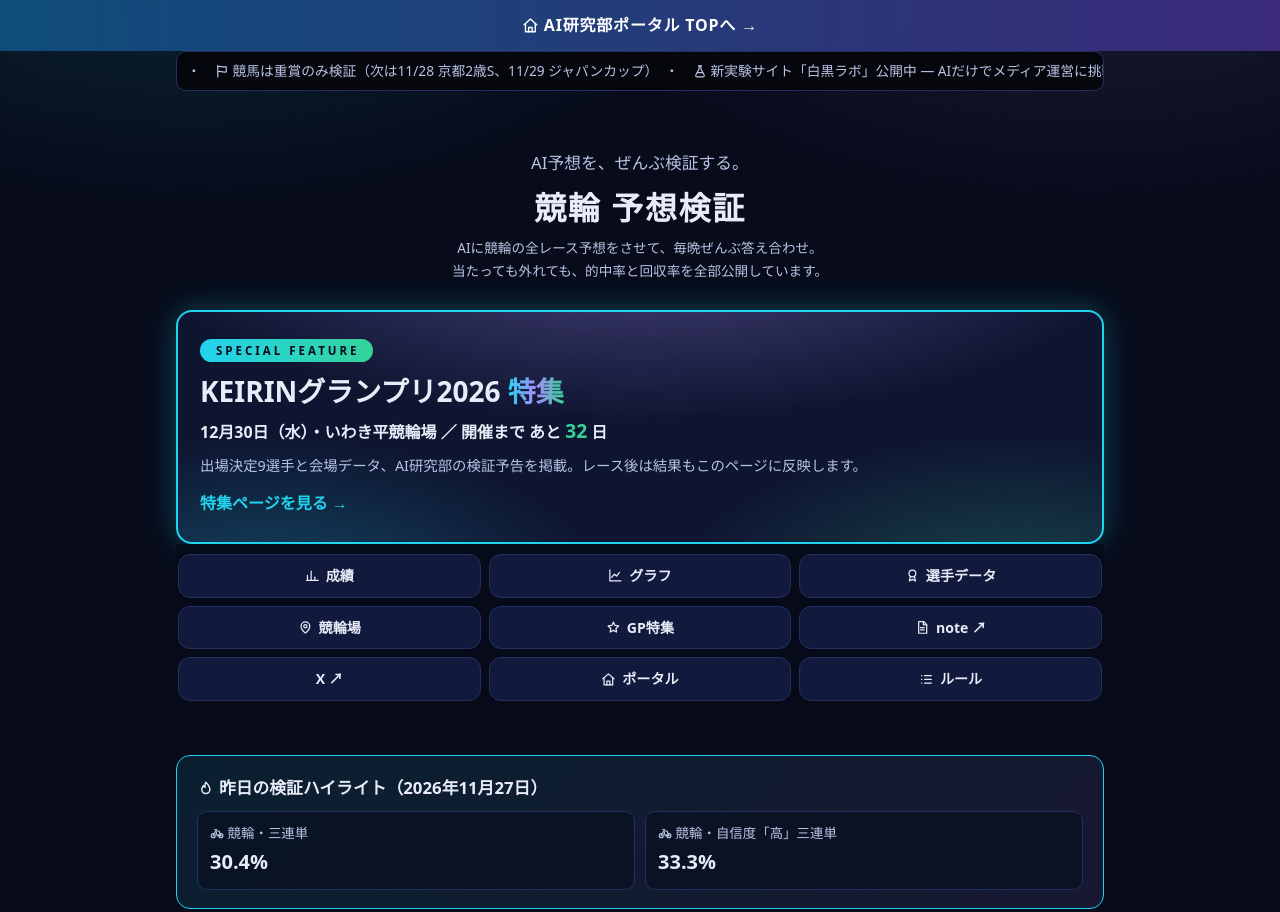
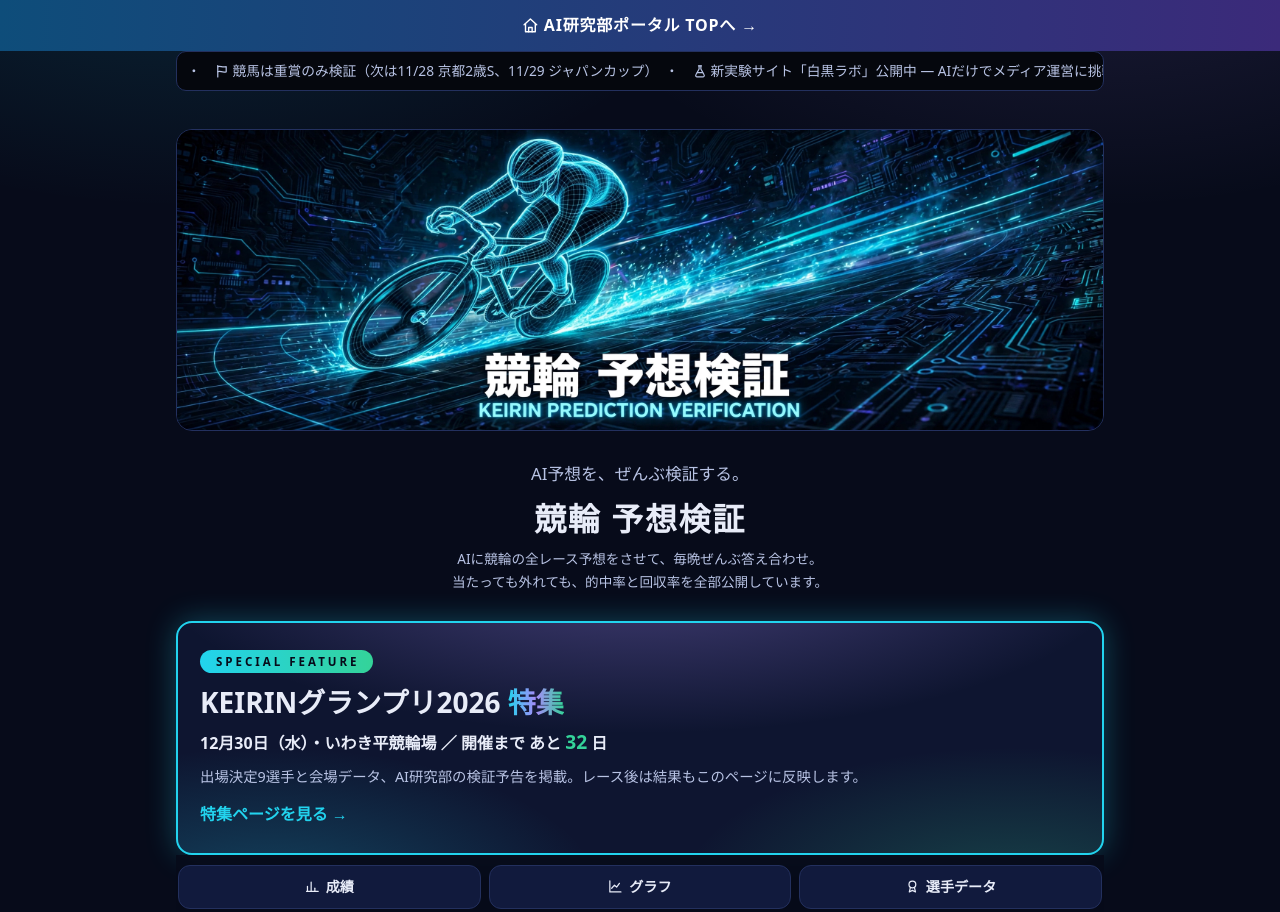
Before and after one commit to ai-kenkyubu/ai-kenkyubu.github.io, a plain HTML site: page keirin.html in a window 1280 px wide. Shown: the top 912 px of the page. Drawn offline with Linux system fonts and the light colour scheme.

Commit message:
競輪・競艇ページに専用バナーを追加して統一

```diff
--- a/keirin.html
+++ b/keirin.html
@@ -9,7 +9,7 @@
 <meta property="og:description" content="AIに競輪の全レース予想をさせて、毎晩ぜんぶ答え合わせ。当たっても外れても、的中率と回収率を全部公開する検証プロジェクト「AI研究部」の競輪ページです。">
 <meta property="og:type" content="website">
 <meta property="og:url" content="https://ai-kenkyubu.github.io/keirin.html">
-<meta property="og:image" content="https://ai-kenkyubu.github.io/banner.webp">
+<meta property="og:image" content="https://ai-kenkyubu.github.io/banner-keirin.webp">
 <meta name="twitter:card" content="summary_large_image">
 <style>
 :root{
@@ -136,6 +136,7 @@ nav.quick a{padding:10px 4px;font-size:.84rem}
 <div class="ticker"><div class="ticker-track" id="tickerTrack"><span><svg class="ic" viewBox="0 0 24 24" aria-hidden="true"><circle cx="5.5" cy="16.5" r="3.4"/><circle cx="18.5" cy="16.5" r="3.4"/><path d="M5.5 16.5L9.8 8.5h5.7l3 8"/><path d="M9.8 8.5L12.3 16.5h6.2"/><path d="M8.2 6h3.2"/></svg> 競輪・<svg class="ic" viewBox="0 0 24 24" aria-hidden="true"><path d="M12 14.5V5.5"/><path d="M12 5.5l5.5 6H12"/><path d="M4 15.5l1.6 3.5h12.8L20 15.5"/><path d="M2 21.8c2.2 0 2.2 1.4 4.4 1.4S8.6 21.8 10.8 21.8s2.2 1.4 4.4 1.4 2.2-1.4 4.4-1.4"/></svg> 競艇の全レース検証を <b>毎日公開中</b>　・　<svg class="ic" viewBox="0 0 24 24" aria-hidden="true"><path d="M5 21.5v-19"/><path d="M5 4.5c4-2.2 7 1.8 14 0v8.5c-7 1.8-10-2.2-14 0"/></svg> 競馬は重賞のみ検証（次は11/28 京都2歳S、11/29 ジャパンカップ）　・　<svg class="ic" viewBox="0 0 24 24" aria-hidden="true"><path d="M9.5 3h5"/><path d="M10.5 3v5.2L5.2 18a2.3 2.3 0 0 0 2 3.5h9.6a2.3 2.3 0 0 0 2-3.5L13.5 8.2V3"/><path d="M7.6 14.5h8.8"/></svg> 新実験サイト「白黒ラボ」公開中 ― AIだけでメディア運営に挑戦しています → <a href="/shirokuro-lab/">白黒ラボを見る</a>　・　<svg class="ic" viewBox="0 0 24 24" aria-hidden="true"><path d="M3 11l9-8 9 8"/><path d="M5 9.5V21h14V9.5"/><path d="M9.5 21v-6h5v6"/></svg> AI研究部の玄関はこちら → <a href="/portal/">ポータル</a>　・　</span></div></div>
 
 <header class="hero">
+<img src="banner-keirin.webp" alt="AI研究部 競輪 予想検証">
 <p class="tagline">AI予想を、ぜんぶ検証する。</p>
 <h1><span class="grad">競輪</span> 予想検証</h1>
 <p class="note-small">AIに競輪の全レース予想をさせて、毎晩ぜんぶ答え合わせ。<br>当たっても外れても、的中率と回収率を全部公開しています。</p>
```
Also changed, not shown: boat.html (+2 -1 lines), horses.html (+1 -1 lines), banner-boat.webp (added), banner-keirin.webp (added).
